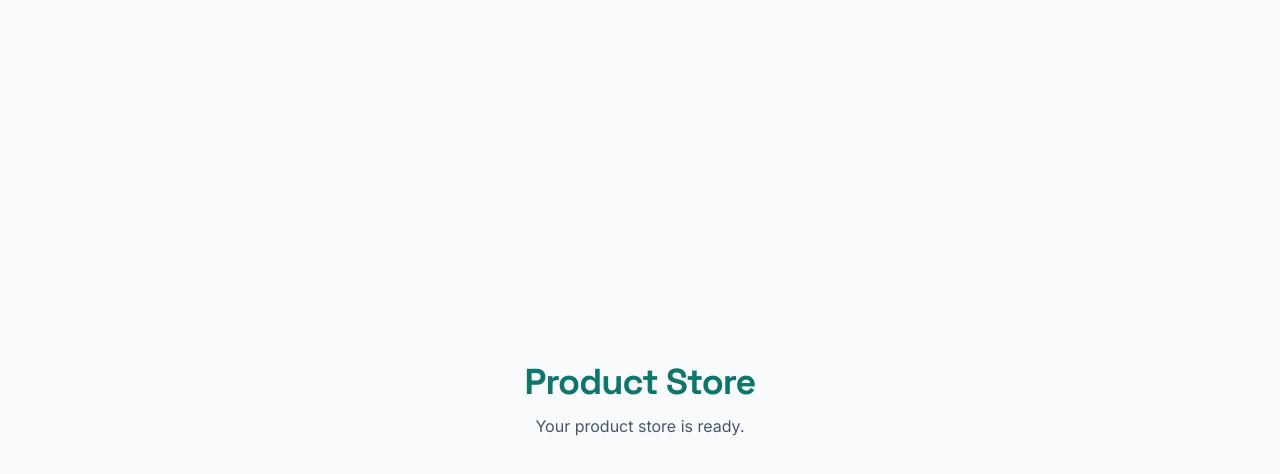
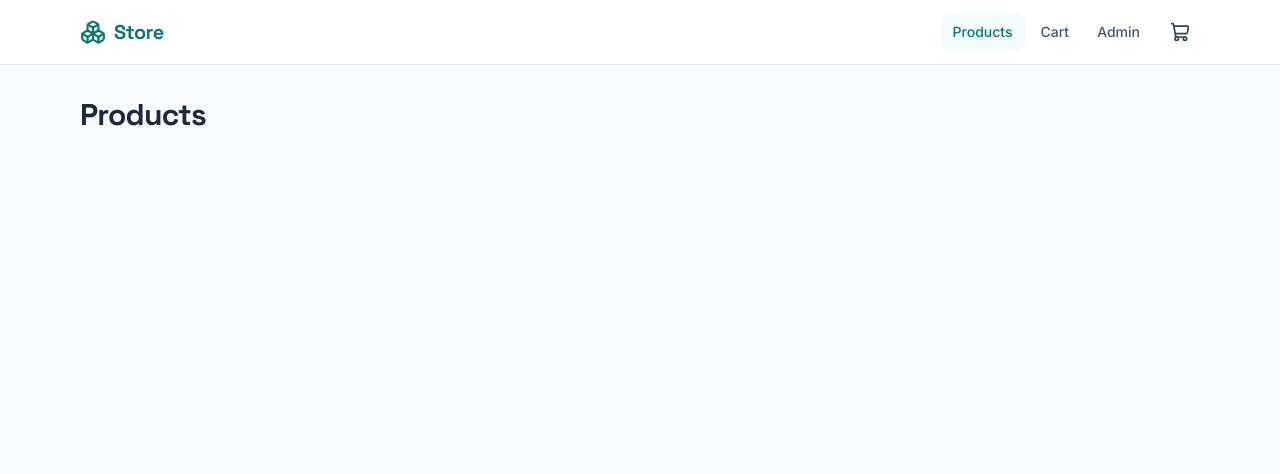
Before and after one commit to NikhilGowda-AL/product-store, a React (Vite) app in the folder product-store/: page /products in a window 1280 px wide. Shown: the top 474 px of the page. Built offline with nearby package versions, Linux system fonts and the light colour scheme.

Commit message:
feat: nested routing and layout

```diff
--- /dev/null
+++ b/product-store/postcss.config.js
@@ -0,0 +1,8 @@
+import plugin from "eslint-plugin-react-hooks";
+
+export default {
+    plugins :{
+        tailwindcss : {},
+        autoprefixer : {},
+    },
+}
--- a/product-store/src/App.jsx
+++ b/product-store/src/App.jsx
@@ -1,17 +1,62 @@
-import Modal from "./components/Modal";
+import { BrowserRouter, Navigate, Route, Routes } from "react-router-dom"
+import RootLayout from "./layouts/RootLayout"
+import ProductsPage from "./pages/ProductsPage"
+import ProductDetailPage from "./pages/ProductDetailPage"
+import CartPage from "./pages/CartPage"
+import AdminPage from "./pages/AdminPage"
+import NotFoundPage from "./pages/NotFoundPage"
+import useAuthStore from "./store/useAuthStore"
+
+function RequireAdmin({ children }) {
+  const isAdmin = useAuthStore((state) => state.isAdmin)
+
+  if (!isAdmin) {
+    return <Navigate to="/products" replace />
+  }
+
+  return children
+}
 
 export default function App() {
   return (
-    <div className="min-h-screen flex items-center justify-center p-6">
-      <div className="text-center">
-        <h1 className="font-display text-4xl font-bold tracking-tight text-teal-700">
-          Product Store
-        </h1>
-        <p className="mt-3 text-slate-600">
-          Your product store is ready.
-        </p>
-        <Modal/>
-      </div>
-    </div>
+    <BrowserRouter>
+      <Routes>
+        <Route element={<RootLayout />}>
+          <Route
+            path="/"
+            element={<Navigate to="/products" replace />}
+          />
+
+          <Route
+            path="/products"
+            element={<ProductsPage />}
+          />
+
+          <Route
+            path="/products/:id"
+            element={<ProductDetailPage />}
+          />
+
+          <Route
+            path="/cart"
+            element={<CartPage />}
+          />
+
+          <Route
+            path="/admin"
+            element={
+              <RequireAdmin>
+                <AdminPage />
+              </RequireAdmin>
+            }
+          />
+
+          <Route
+            path="*"
+            element={<NotFoundPage />}
+          />
+        </Route>
+      </Routes>
+    </BrowserRouter>
   )
 }
--- /dev/null
+++ b/product-store/src/components/Navbar.jsx
@@ -0,0 +1,50 @@
+import { Link, NavLink } from "react-router-dom"
+import { Boxes, ShoppingCart } from "lucide-react"
+
+export default function Navbar() {
+  const linkClass = ({ isActive }) =>
+    `rounded-lg px-3 py-2 text-sm font-medium transition ${
+      isActive
+        ? "bg-teal-50 text-teal-700"
+        : "text-slate-600 hover:bg-slate-100 hover:text-slate-900"
+    }`
+
+  return (
+    <header className="sticky top-0 z-40 border-b border-slate-200 bg-white">
+      <div className="mx-auto flex min-h-16 max-w-6xl flex-wrap items-center justify-between gap-3 px-4 py-2">
+        <Link
+          to="/products"
+          className="flex items-center gap-2 text-teal-700"
+        >
+          <Boxes size={26} strokeWidth={2} />
+
+          <span className="font-display text-xl font-bold tracking-tight">
+            Store
+          </span>
+        </Link>
+
+        <nav className="flex items-center gap-1">
+          <NavLink to="/products" className={linkClass}>
+            Products
+          </NavLink>
+
+          <NavLink to="/cart" className={linkClass}>
+            Cart
+          </NavLink>
+
+          <NavLink to="/admin" className={linkClass}>
+            Admin
+          </NavLink>
+
+          <Link
+            to="/cart"
+            className="relative ml-1 flex h-10 w-10 items-center justify-center rounded-lg text-slate-700 transition hover:bg-slate-100"
+            aria-label="Cart"
+          >
+            <ShoppingCart size={20} />
+          </Link>
+        </nav>
+      </div>
+    </header>
+  )
+}
--- /dev/null
+++ b/product-store/src/layouts/RootLayout.jsx
@@ -0,0 +1,14 @@
+import { Outlet } from "react-router-dom"
+import Navbar from "../components/Navbar"
+
+export default function RootLayout() {
+  return (
+    <div className="min-h-screen bg-slate-50">
+      <Navbar />
+
+      <main className="mx-auto min-h-[calc(100vh-72px)] w-full max-w-6xl px-4 py-8">
+        <Outlet />
+      </main>
+    </div>
+  )
+}
--- /dev/null
+++ b/product-store/src/pages/AdminPage.jsx
@@ -0,0 +1,9 @@
+export default function AdminPage() {
+  return (
+    <div>
+      <h1 className="font-display text-3xl font-bold tracking-tight">
+        Admin
+      </h1>
+    </div>
+  )
+}
--- /dev/null
+++ b/product-store/src/pages/CartPage.jsx
@@ -0,0 +1,9 @@
+export default function CartPage() {
+  return (
+    <div>
+      <h1 className="font-display text-3xl font-bold tracking-tight">
+        Cart
+      </h1>
+    </div>
+  )
+}
--- /dev/null
+++ b/product-store/src/pages/NotFoundPage.jsx
@@ -0,0 +1,26 @@
+import { Link } from "react-router-dom"
+
+export default function NotFoundPage() {
+  return (
+    <div className="flex min-h-[60vh] flex-col items-center justify-center text-center">
+      <p className="text-sm font-semibold uppercase tracking-wide text-teal-700">
+        Page not found
+      </p>
+
+      <h1 className="mt-2 font-display text-5xl font-bold tracking-tight">
+        404
+      </h1>
+
+      <p className="mt-3 text-slate-600">
+        The page you are looking for does not exist.
+      </p>
+
+      <Link
+        to="/products"
+        className="mt-6 rounded-lg bg-teal-700 px-5 py-3 text-sm font-semibold text-white transition hover:bg-teal-800"
+      >
+        Back to products
+      </Link>
+    </div>
+  )
+}
--- /dev/null
+++ b/product-store/src/pages/ProductDetailPage.jsx
@@ -0,0 +1,9 @@
+export default function ProductDetailPage() {
+  return (
+    <div>
+      <h1 className="font-display text-3xl font-bold tracking-tight">
+        Product Detail
+      </h1>
+    </div>
+  )
+}
--- /dev/null
+++ b/product-store/src/pages/ProductsPage.jsx
@@ -0,0 +1,9 @@
+export default function ProductsPage() {
+  return (
+    <div>
+      <h1 className="font-display text-3xl font-bold tracking-tight">
+        Products
+      </h1>
+    </div>
+  )
+}
--- /dev/null
+++ b/product-store/src/store/useAuthStore.js
@@ -0,0 +1,11 @@
+import { create } from "zustand"
+
+const useAuthStore = create((set) => ({
+  isAdmin: false,
+  toggleAdmin: () =>
+    set((state) => ({
+      isAdmin: !state.isAdmin
+    }))
+}))
+
+export default useAuthStore
```
Also changed, not shown: product-store/package.json (+7 -1 lines), product-store/tailwind.config.js (line endings or trailing spaces), 1 other file (tests, documents, lock files or other folders).
